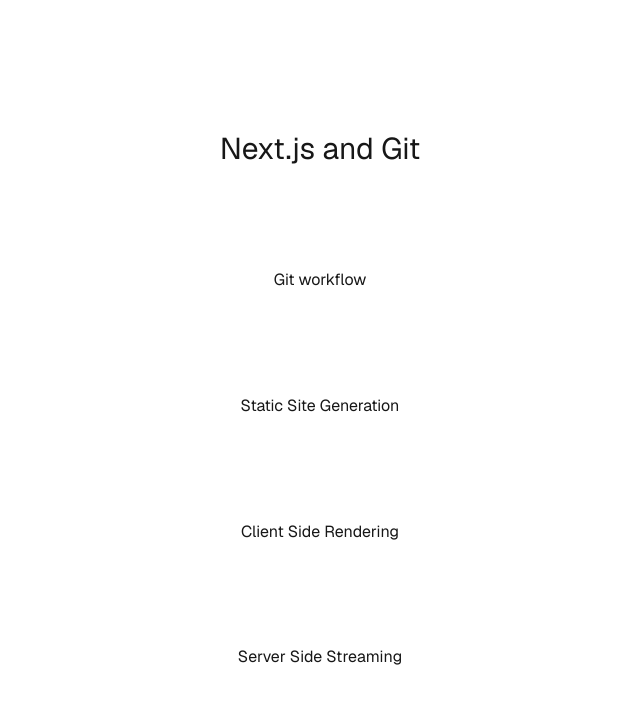
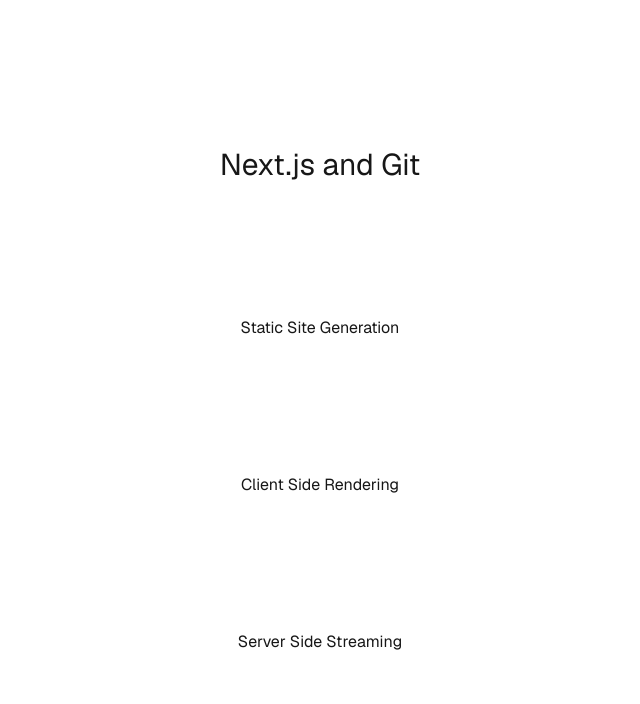
Before and after one commit to Loukass23/spike-app, a Next.js app: page / in a window 1280 px wide. Shown: the top 704 px of the page, without its empty margins (320-960 px from the left). Built offline with nearby package versions, Linux system fonts and the light colour scheme.

Commit message:
rm p tag

```diff
--- a/app/page.tsx
+++ b/app/page.tsx
@@ -5,7 +5,6 @@
     <div className="grid items-center justify-items-center min-h-screen p-8 pb-20 sm:p-20 font-[family-name:var(--font-geist-sans)]">
 
       <h1 className="text-3xl">Next.js and Git</h1>
-      <h2>Git workflow</h2>
 
 
       <Link href="/characters">Static Site Generation</Link>
```
